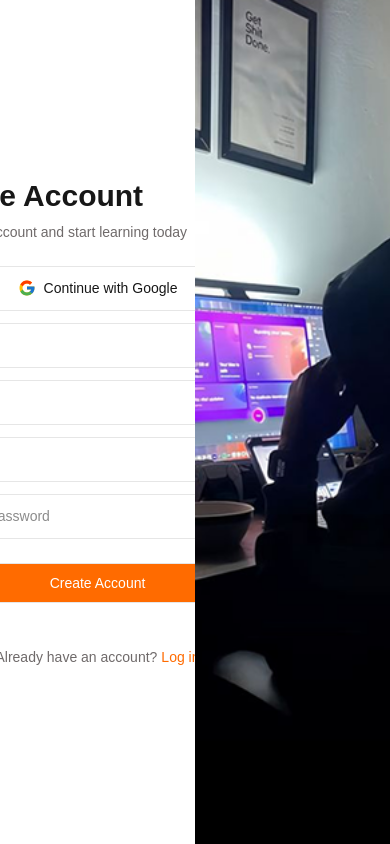
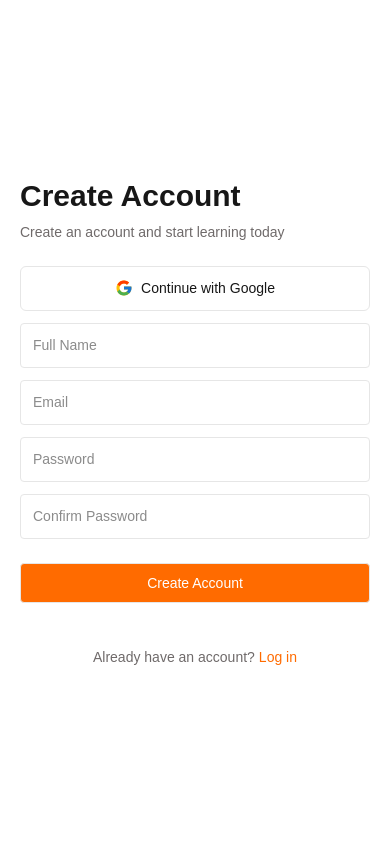
Before and after one commit to abdulrahman-11-afk/Thecklearn, a Next.js app: page /Authentications/register in a window 390 px wide. Built offline with nearby package versions, Linux system fonts and the light colour scheme.

Commit message:
fixed authentication mobile

```diff
--- a/app/Authentications/Login/page.tsx
+++ b/app/Authentications/Login/page.tsx
@@ -58,7 +58,7 @@ export default function Login() {
                 </div>
             </div>
 
-            <div className='w-[50%] h-[100vh] relative'>
+            <div className='w-[50%] h-[100vh] md:flex hidden relative'>
                 <Image
                     src="/Frame 2147258778.png"
                     alt="user"
--- a/app/Authentications/register/page.tsx
+++ b/app/Authentications/register/page.tsx
@@ -63,7 +63,7 @@ export default function Register() {
                 </div>
             </div>
 
-            <div className='w-[50%] h-[100vh] relative'>
+            <div className='w-[50%] h-[100vh] md:flex hidden relative'>
                 <Image
                     src="/Frame 2147258778.png"
                     alt="user"
```
